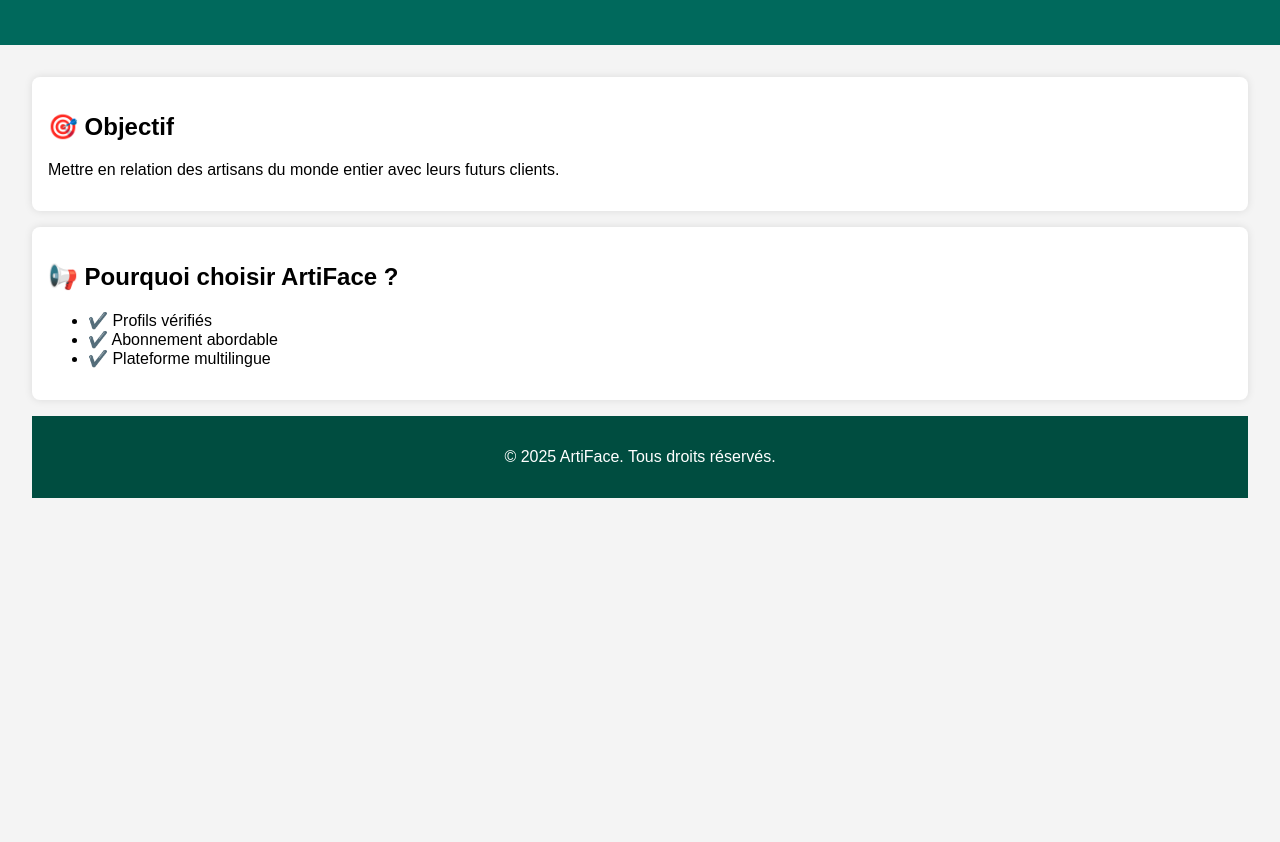
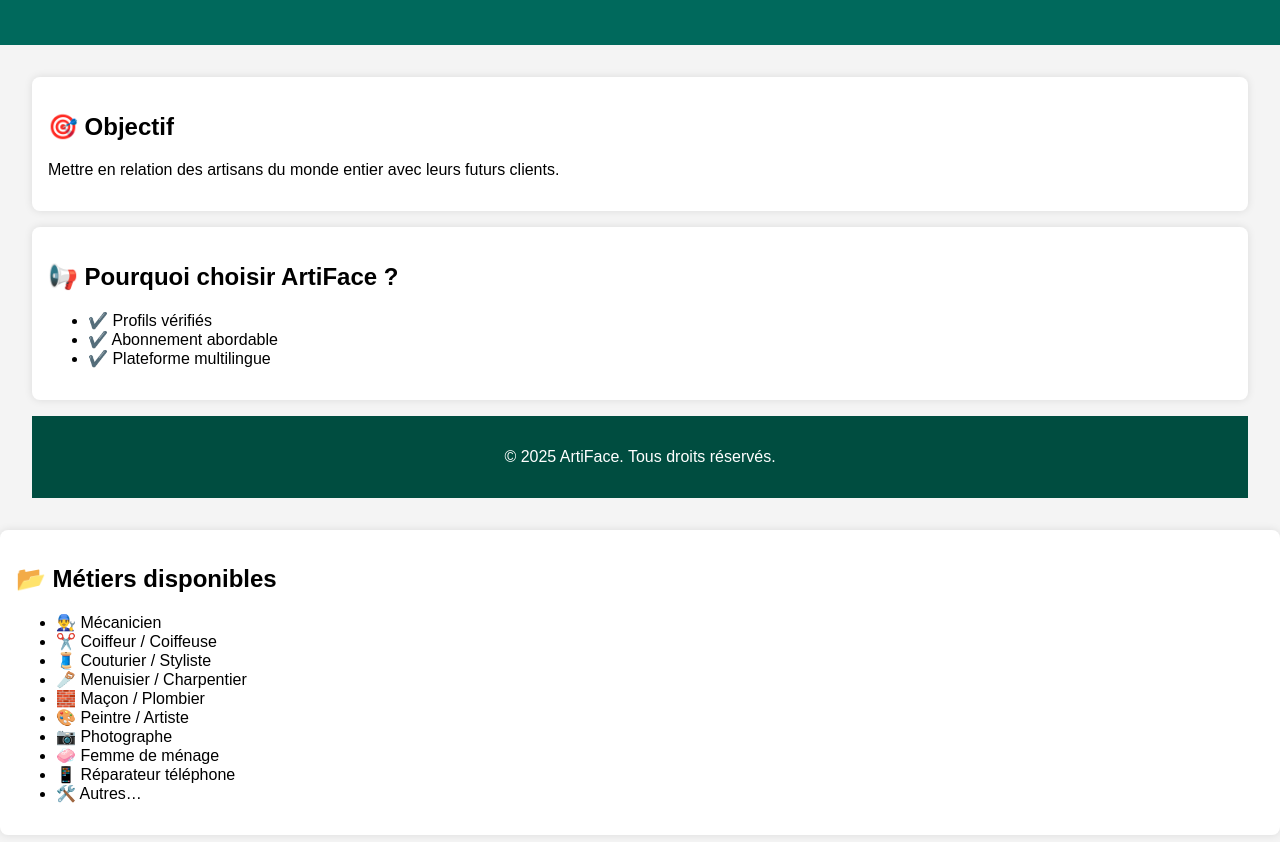
Before and after one commit to artiface-global/ArtiFace, a plain HTML site: page index.html in a window 1280 px wide. Shown: the part 134-976 px from the top of the page. Before the commit the page ends 800 px from the top, so only its background shows below. Drawn offline with Linux system fonts and the light colour scheme.

Commit message:
Update index.html

```diff
--- a/index.html
+++ b/index.html
@@ -33,3 +33,18 @@
   </main>
 </body>
 </html>
+<section class="metiers">
+  <h2>📂 Métiers disponibles</h2>
+  <ul>
+    <li>👨‍🔧 Mécanicien</li>
+    <li>✂️ Coiffeur / Coiffeuse</li>
+    <li>🧵 Couturier / Styliste</li>
+    <li>🪚 Menuisier / Charpentier</li>
+    <li>🧱 Maçon / Plombier</li>
+    <li>🎨 Peintre / Artiste</li>
+    <li>📷 Photographe</li>
+    <li>🧼 Femme de ménage</li>
+    <li>📱 Réparateur téléphone</li>
+    <li>🛠️ Autres…</li>
+  </ul>
+</section>
```
